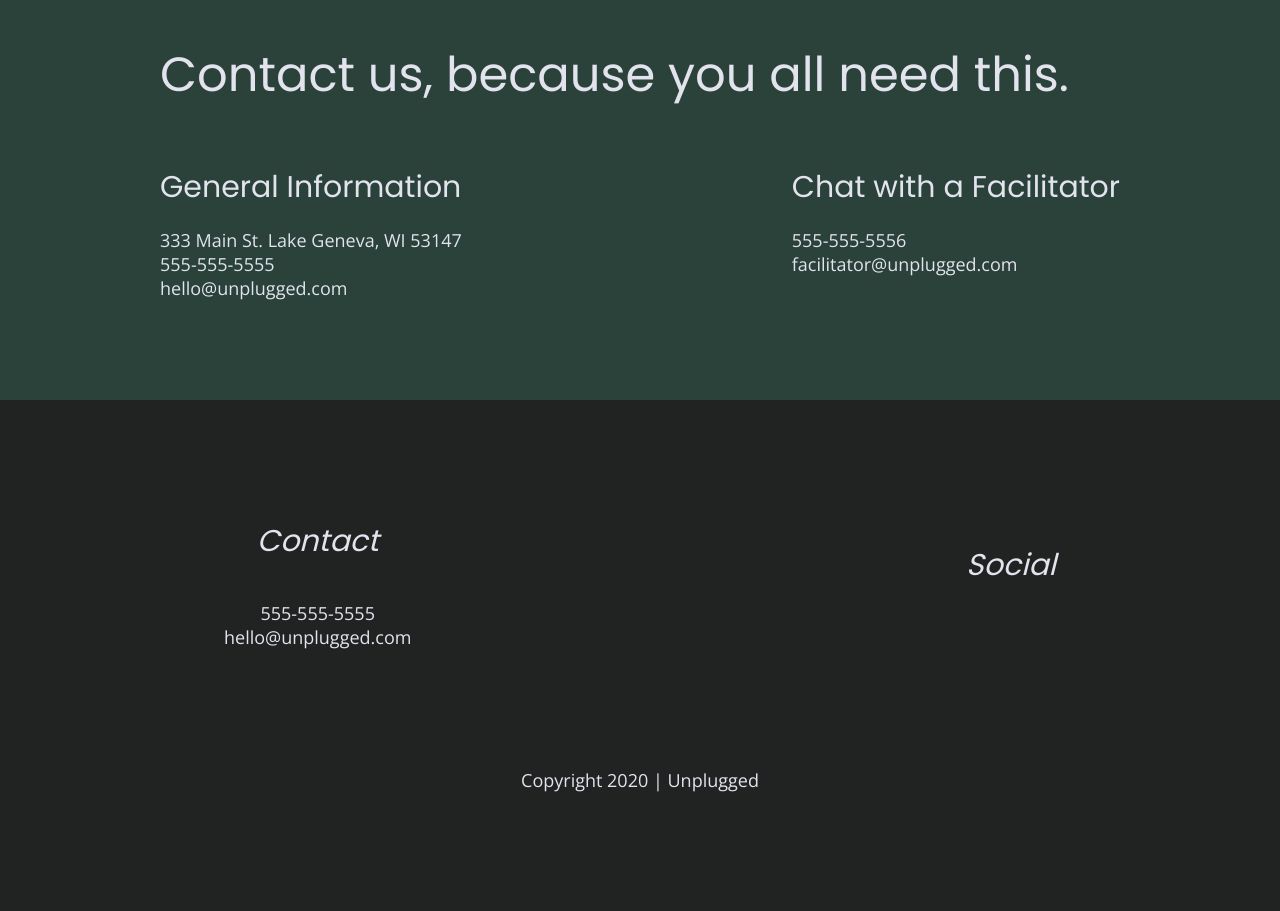
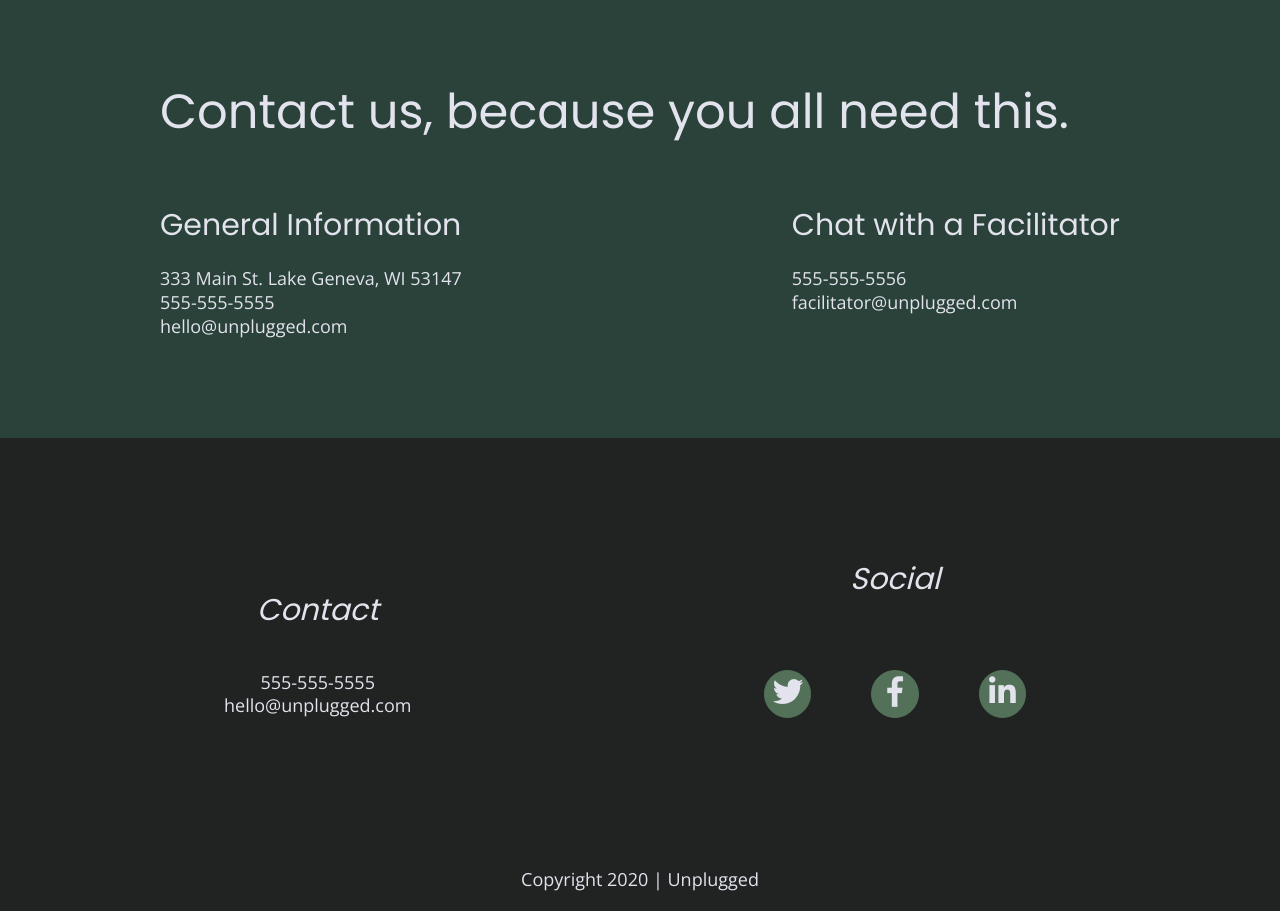
Before and after one commit to RashelF/unplugged, a website: page unplugged-retreat-page/about/index.html in a window 1280 px wide. Shown: the part 1247-2158 px from the top of the page. Before the commit the page ends 2059 px from the top, so only its background shows below. Drawn offline with nearby package versions, Linux system fonts and the light colour scheme.

Commit message:
Added font awesome icons to main, faq and about page

```diff
--- a/unplugged-retreat-page/about/index.html
+++ b/unplugged-retreat-page/about/index.html
@@ -93,6 +93,9 @@
                  <h4><i>Social</i></h4>
                    <div class="social-icons">
                     <p><a href="https://www.facebook.com/rashel.fox.790" target="_blank"></a></p>
+                    <p><i class="fab fa-twitter fa-border"></i></p>
+                      <p><i class="fab fa-facebook-f fa-border"></i></p>
+                      <p><i class="fab fa-linkedin-in fa-border"></i></p>
                 </div>
             </div>
         </div>
--- a/unplugged-retreat-page/css/main.css
+++ b/unplugged-retreat-page/css/main.css
@@ -63,6 +63,7 @@ img,
 svg,
 video {
   vertical-align: middle;
+  margin-top: 50px;
 }
 
 /*
@@ -255,6 +256,14 @@ footer .social-icons p {
 
 footer .social-icons i{
   font-size: 1.7em;
+  width: 30px;
+  height: 30px;
+  margin: 30px;
+  padding-bottom: 10px;
+  border-radius: 30px;
+  border-color: #527158;
+  border-width: 1px;
+  background: #527158;
 }
 
 footer .copyright {
@@ -371,7 +380,7 @@ input[type=button] {
   line-height: 1;
 }
 .reviews h3 {
-  width: 55%;
+  width: 70%;
   margin: 20px 0;
 
 }
@@ -391,6 +400,7 @@ input[type=button] {
 .map figure {
   width: 100%;
   padding-bottom: 125%;
+  padding-top: inherit;
   position: relative;
   overflow: hidden;
   height: 0;
```
Also changed, not shown: unplugged-retreat-page/faq/index.html (+3 -0 lines), unplugged-retreat-page/index.html (+3 -3 lines).
